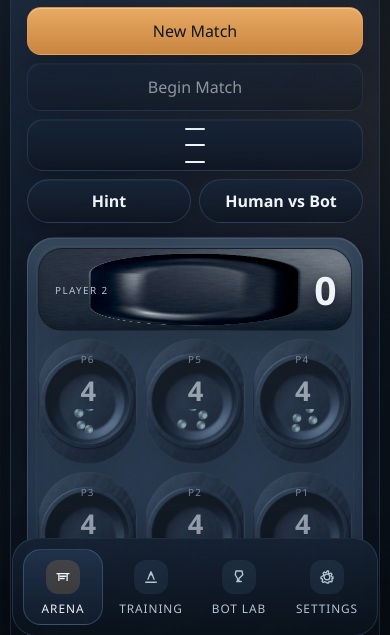
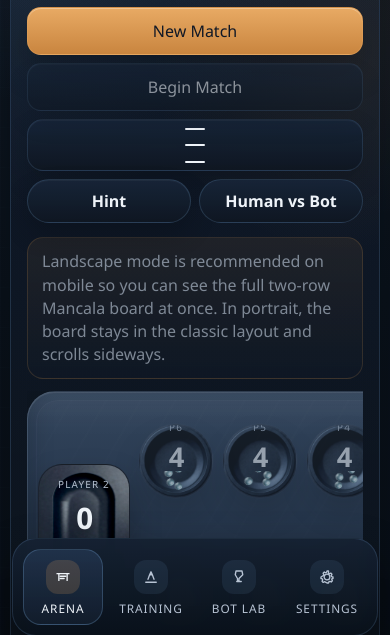
Before and after one commit to avlweb99-eng/AvlWeb, a website with bundled scripts: page AvlWeb/mancala/Mancala.html in a window 390 px wide. Shown: the part 196-831 px from the top of the page. Built offline with nearby package versions, Linux system fonts and the light colour scheme.

Commit message:
mancala mobile update

```diff
--- a/AvlWeb/mancala/Mancala.html
+++ b/AvlWeb/mancala/Mancala.html
@@ -91,7 +91,11 @@
             </div>
           </div>
 
-          <div id="board" class="board" aria-label="Mancala board"></div>
+          <div class="board-orientation-hint" role="note">Landscape mode is recommended on mobile so you can see the full two-row Mancala board at once. In portrait, the board stays in the classic layout and scrolls sideways.</div>
+
+          <div class="board-scroll-shell">
+            <div id="board" class="board" aria-label="Mancala board"></div>
+          </div>
 
           <div class="legend-row">
             <span><strong>Lower side</strong> Player 1</span>
--- a/AvlWeb/mancala/styles.css
+++ b/AvlWeb/mancala/styles.css
@@ -1479,6 +1479,10 @@ label {
   display: none;
 }
 
+.board-orientation-hint {
+  display: none;
+}
+
 body[data-site-mode="mobile"] .mobile-tab-dock {
   position: fixed;
   left: max(12px, env(safe-area-inset-left));
@@ -1656,10 +1660,41 @@ body[data-site-mode="mobile"] .turn-text {
   font-size: 0.95rem;
 }
 
+body[data-site-mode="mobile"] .board-orientation-hint {
+  display: none;
+}
+
+body[data-site-mode="mobile"] .board-scroll-shell {
+  width: 100%;
+  overflow-x: auto;
+  overflow-y: hidden;
+  padding-bottom: 8px;
+  -webkit-overflow-scrolling: touch;
+  scrollbar-width: thin;
+  scrollbar-color: rgba(228, 163, 90, 0.5) rgba(15, 23, 34, 0.38);
+}
+
+body[data-site-mode="mobile"] .board-scroll-shell::-webkit-scrollbar {
+  height: 8px;
+}
+
+body[data-site-mode="mobile"] .board-scroll-shell::-webkit-scrollbar-track {
+  border-radius: 999px;
+  background: rgba(15, 23, 34, 0.38);
+}
+
+body[data-site-mode="mobile"] .board-scroll-shell::-webkit-scrollbar-thumb {
+  border-radius: 999px;
+  background: rgba(228, 163, 90, 0.5);
+}
+
 body[data-site-mode="mobile"] .board {
-  grid-template-columns: repeat(3, minmax(0, 1fr));
-  grid-template-rows: auto repeat(4, minmax(98px, auto)) auto;
-  gap: 10px;
+  width: max-content;
+  min-width: 720px;
+  margin: 0;
+  grid-template-columns: 92px repeat(6, 76px) 92px;
+  grid-template-rows: repeat(2, 118px);
+  gap: 8px;
   padding: 12px;
   border-radius: 28px;
 }
@@ -1670,61 +1705,40 @@ body[data-site-mode="mobile"] .board::before {
 }
 
 body[data-site-mode="mobile"] .store {
-  margin-block: 0;
-  min-height: 82px;
+  margin-block: -4px;
+  min-height: 0;
   border-radius: 24px;
-  padding: 14px 16px;
-  display: grid;
-  grid-template-columns: minmax(0, 1fr) auto;
-  align-items: center;
-  gap: 8px 12px;
-}
-
-body[data-site-mode="mobile"] .store.left-store {
-  grid-column: 1 / -1;
-  grid-row: 1;
-}
-
-body[data-site-mode="mobile"] .store.right-store {
-  grid-column: 1 / -1;
-  grid-row: 6;
+  padding: 12px 8px;
+  gap: 6px;
 }
 
 body[data-site-mode="mobile"] .store-label {
-  font-size: 0.7rem;
-  letter-spacing: 0.14em;
+  font-size: 0.62rem;
+  letter-spacing: 0.12em;
 }
 
 body[data-site-mode="mobile"] .store-count {
-  font-size: clamp(2rem, 10vw, 2.5rem);
-}
-
-body[data-site-mode="mobile"] .store .stone-dots,
-body[data-site-mode="mobile"] .store-grain {
-  display: none;
+  font-size: 1.85rem;
+}
+
+body[data-site-mode="mobile"] .store-dots {
+  width: 54px;
+  height: 92px;
 }
 
 body[data-site-mode="mobile"] button.pit {
-  width: 100%;
-  max-width: none;
-  min-height: 98px;
-  aspect-ratio: auto;
-  padding: 12px 10px 14px;
-  gap: 6px;
-}
-
-body[data-site-mode="mobile"] [data-pit-index="12"] { grid-column: 1 !important; grid-row: 2 !important; }
-body[data-site-mode="mobile"] [data-pit-index="11"] { grid-column: 2 !important; grid-row: 2 !important; }
-body[data-site-mode="mobile"] [data-pit-index="10"] { grid-column: 3 !important; grid-row: 2 !important; }
-body[data-site-mode="mobile"] [data-pit-index="9"] { grid-column: 1 !important; grid-row: 3 !important; }
-body[data-site-mode="mobile"] [data-pit-index="8"] { grid-column: 2 !important; grid-row: 3 !important; }
-body[data-site-mode="mobile"] [data-pit-index="7"] { grid-column: 3 !important; grid-row: 3 !important; }
-body[data-site-mode="mobile"] [data-pit-index="0"] { grid-column: 1 !important; grid-row: 4 !important; }
-body[data-site-mode="mobile"] [data-pit-index="1"] { grid-column: 2 !important; grid-row: 4 !important; }
-body[data-site-mode="mobile"] [data-pit-index="2"] { grid-column: 3 !important; grid-row: 4 !important; }
-body[data-site-mode="mobile"] [data-pit-index="3"] { grid-column: 1 !important; grid-row: 5 !important; }
-body[data-site-mode="mobile"] [data-pit-index="4"] { grid-column: 2 !important; grid-row: 5 !important; }
-body[data-site-mode="mobile"] [data-pit-index="5"] { grid-column: 3 !important; grid-row: 5 !important; }
+  width: 76px;
+  max-width: 76px;
+  min-height: 0;
+  aspect-ratio: 1 / 1;
+  padding: 10px 6px 12px;
+  gap: 4px;
+}
+
+body[data-site-mode="mobile"] .pit {
+  justify-self: center;
+  align-self: center;
+}
 
 body[data-site-mode="mobile"] .pit-label,
 body[data-site-mode="mobile"] .store-label,
@@ -1737,15 +1751,15 @@ body[data-site-mode="mobile"] .pit-count {
 }
 
 body[data-site-mode="mobile"] .stone-dots {
-  width: 54px;
-  height: 40px;
-  margin-top: -6px;
+  width: 48px;
+  height: 36px;
+  margin-top: -8px;
 }
 
 body[data-site-mode="mobile"] .stone-dot,
 body[data-site-mode="mobile"] .travel-seed {
-  width: 18px;
-  height: 18px;
+  width: 16px;
+  height: 16px;
 }
 
 body[data-site-mode="mobile"] .legend-row {
@@ -1814,6 +1828,19 @@ body[data-site-mode="mobile"] .drawer-content {
   padding-bottom: 32px;
 }
 
+@media (max-width: 900px) and (orientation: portrait) {
+  body[data-site-mode="mobile"] .board-orientation-hint {
+    display: block;
+    margin: 0 0 12px;
+    padding: 12px 14px;
+    border-radius: 16px;
+    border: 1px solid rgba(228, 163, 90, 0.24);
+    background: linear-gradient(180deg, rgba(228, 163, 90, 0.12) 0%, rgba(24, 38, 58, 0.2) 100%);
+    color: var(--muted);
+    line-height: 1.45;
+  }
+}
+
 @media (max-width: 420px) {
   body[data-site-mode="mobile"] .app-shell {
     padding-inline: 10px;
@@ -1835,8 +1862,9 @@ body[data-site-mode="mobile"] .drawer-content {
   }
 
   body[data-site-mode="mobile"] button.pit {
-    min-height: 90px;
-    padding-inline: 8px;
+    width: 74px;
+    max-width: 74px;
+    padding-inline: 6px;
   }
 }
 
```
